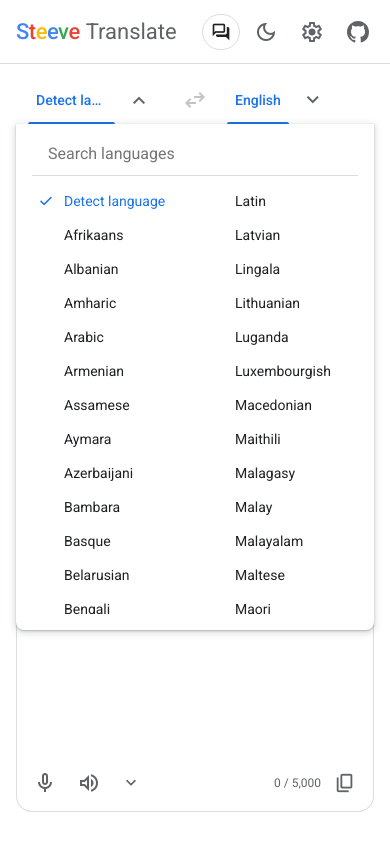
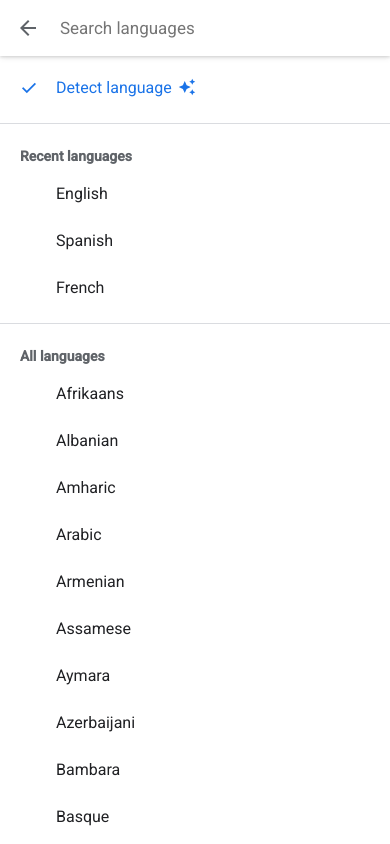
Before and after one commit to stevelacey/translate, a website: page index.html in a window 390 px wide. Both pictures are taken after a click on the button "Detect language". Drawn offline with nearby package versions, Linux system fonts and the light colour scheme; a web font is replaced by a local one.

Commit message:
Redesign the language list, with Google's full-screen layout on phones

```diff
--- a/index.html
+++ b/index.html
@@ -82,6 +82,7 @@
   header, button, .langbar, .picker, .vmenu, .settings, .foot, .convbar, .toast { -webkit-user-select: none; user-select: none; }
   input, textarea { -webkit-user-select: text; user-select: text; }
   button, .tab { position: relative; }
+  button, a { -webkit-tap-highlight-color: transparent; }   /* the ripple is the tap feedback */
   .ripple-host { position: fixed; z-index: 100; overflow: hidden; pointer-events: none; }
   .ripple {
     position: absolute; border-radius: 50%; background: currentColor; opacity: .1; transform: scale(0);
@@ -259,19 +260,27 @@
 
   .picker {
     position: absolute; top: 100%; left: 0; right: 0; z-index: 10; background: var(--bg);
-    box-shadow: var(--shadow); border-radius: 0 0 8px 8px; padding: 8px 0 16px; max-height: 60vh; display: flex; flex-direction: column;
+    border: 1px solid var(--border); border-radius: 16px; overflow: hidden; padding: 0 0 16px; display: flex; flex-direction: column;
   }
   .picker[hidden] { display: none; }
+  .picker-top { display: flex; align-items: center; flex-shrink: 0; border-bottom: 1px solid var(--border); }
+  .picker-back { display: none; margin-left: 8px; }
   .picker input {
-    margin: 0 16px 8px; padding: 12px 16px; border: 0; border-bottom: 1px solid var(--border); background: transparent;
+    flex: 1; min-width: 0; margin: 0; padding: 18px 32px 16px; border: 0; background: transparent;
     color: var(--text); font: 16px Roboto, sans-serif; outline: 0;
   }
-  .picker .list { overflow: auto; columns: 5 170px; column-gap: 0; padding: 0 8px; }
+  .picker .list { overflow: auto; flex: 1; min-height: 0; padding: 8px 8px 0; }
+  .picker .cols { columns: 5 170px; column-gap: 0; }
+  @media (max-width: 1100px) { .picker .cols { columns: 3; } }
+  .picker .opt { white-space: nowrap; overflow: hidden; text-overflow: ellipsis; }   /* keep the sparkle on the same line */
+  .picker .head { padding: 10px 16px 4px 40px; color: var(--muted); font: 500 13px "Google Sans", Roboto, sans-serif; }
+  .picker hr { border: 0; border-top: 1px solid var(--border); margin: 8px -8px; }   /* columns inside a scroller, so it scrolls down, not sideways */
   .picker .opt {
     display: block; width: 100%; text-align: left; border: 0; background: none; color: var(--text);
     padding: 9px 16px 9px 40px; font: 14px Roboto, sans-serif; cursor: pointer; break-inside: avoid; position: relative;
   }
   .picker .opt:hover { background: var(--hover); }
+  .picker .opt .sparkle { vertical-align: -3px; margin-left: 6px; }
   .picker .opt.sel { color: var(--blue); }
 
   .toast {
@@ -288,6 +297,24 @@
     .langbar .side-tabs .tab:not(.active) { display: none; }
     .langbar .side-tabs .tab.active { flex: 1; min-width: 0; overflow: hidden; text-overflow: ellipsis; padding: 0 8px; }
     header { padding: 0 12px 0 16px; gap: 6px; }
+    /* Google's phone layout: one centred language per side, no chevrons or underline */
+    .more, .langbar .ink { display: none; }
+    .langbar .side-tabs { flex: 1; }
+    .langbar { padding: 0; }
+    .langbar .swap { margin: 0 4px; }
+    .langbar .side-tabs .tab.active { text-align: center; padding: 0 4px; }
+    /* Full-screen language list */
+    .picker { position: fixed; inset: 0; z-index: 50; border: 0; border-radius: 0; padding: 0; }
+    .picker-top { border-bottom: 0; box-shadow: 0 1px 3px rgba(0,0,0,.15), 0 2px 6px rgba(0,0,0,.08); position: relative; z-index: 1; }
+    .picker-back { display: grid; }
+    .picker input { padding: 18px 16px 18px 12px; font-size: 17px; }
+    .picker .list { padding: 8px 0 24px; }
+    .picker .cols { columns: 1; }
+    .picker .opt { padding: 14px 16px 14px 56px; font-size: 16px; }
+    .picker .opt.sel::before { left: 18px; font-size: 22px; }
+    .picker .head { padding: 12px 16px 6px 20px; font-size: 14px; font-weight: 600; }
+    .picker hr { margin: 12px 0; }
+    body.picker-open { overflow: hidden; }
     .convbtn .lbl { display: none; }
     .convbtn { padding: 0 8px; }
     textarea { font-size: 22px; line-height: 32px; }
@@ -323,7 +350,10 @@
       <button class="more" data-side="1" title="More target languages"><span class="ms" style="font-size:24px">expand_more</span></button>
     </div>
     <div class="picker" id="picker" hidden>
+      <div class="picker-top">
+        <button class="iconbtn picker-back" title="Back"><span class="ms" style="font-size:24px">arrow_back</span></button>
         <input id="picker-search" placeholder="Search languages" autocomplete="off">
+      </div>
       <div class="list" id="picker-list"></div>
     </div>
   </div>
@@ -667,35 +697,81 @@ function closeMenus(except) {
 
 // ---- language picker ----
 let pickerSide = null;
+// The dropdown covers the text boxes exactly: from under the tabs to the bottom of the boxes.
+function sizePicker() {
+  if (els.picker.hidden) return;
+  if (smallScreen.matches) { els.picker.style.height = ""; return; }   // full screen on phones
+  const top = els.picker.getBoundingClientRect().top;
+  els.picker.style.height = Math.max(200, document.querySelector(".panes").getBoundingClientRect().bottom - top) + "px";
+}
+addEventListener("resize", sizePicker);
 function openPicker(side) {
   if (pickerSide === side) return closePicker();
   closeMenus("picker");
   pickerSide = side;
   document.querySelectorAll(".more").forEach(m => m.classList.toggle("open", +m.dataset.side === side));
   els.picker.hidden = false;
+  sizePicker();
   els.pickerSearch.value = "";
   renderPicker();
-  els.pickerSearch.focus();
+  document.body.classList.toggle("picker-open", smallScreen.matches);
+  if (smallScreen.matches) document.querySelectorAll(".ripple-host").forEach(h => h.remove());   // don't fade over the full-screen list
+  if (!smallScreen.matches) els.pickerSearch.focus();   // on phones, don't pop the keyboard over the list
 }
 function closePicker() {
+  document.body.classList.remove("picker-open");
   pickerSide = null;
   els.picker.hidden = true;
   document.querySelectorAll(".more").forEach(m => m.classList.remove("open"));
 }
+// Material's filled auto_awesome, as SVG so it's solid in every browser.
+const SPARKLE_SVG = '<svg class="sparkle" width="18" height="18" viewBox="0 0 24 24" fill="currentColor" aria-hidden="true"><path d="M19 9l1.25-2.75L23 5l-2.75-1.25L19 1l-1.25 2.75L15 5l2.75 1.25L19 9zm-7.5.5L9 4 6.5 9.5 1 12l5.5 2.5L9 20l2.5-5.5L17 12l-5.5-2.5zM19 15l-1.25 2.75L15 19l2.75 1.25L19 23l1.25-2.75L23 19l-2.75-1.25L19 15z"/></svg>';
+// Detect (left only), then recent languages on small screens, then every language; search shows matches only.
+const smallScreen = matchMedia("(max-width: 760px)");
+// Crossing the breakpoint with the list open re-lays it out for the new size (keeping any search).
+smallScreen.addEventListener("change", () => {
+  if (els.picker.hidden) return;
+  document.body.classList.toggle("picker-open", smallScreen.matches);
+  renderPicker();
+  sizePicker();
+});
 function renderPicker() {
   const q = els.pickerSearch.value.trim().toLowerCase();
-  const entries = [...(pickerSide === 0 ? [[AUTO, "Detect language"]] : []), ...Object.entries(LANGS).sort((a, b) => a[1].localeCompare(b[1]))]
-    .filter(([c, n]) => !q || n.toLowerCase().includes(q) || c.toLowerCase() === q);
+  const all = [...(pickerSide === 0 ? [[AUTO, "Detect language"]] : []), ...Object.entries(LANGS).sort((a, b) => a[1].localeCompare(b[1]))];
   els.pickerList.innerHTML = "";
+  const section = (title, entries) => {
+    if (title) {
+      const h = document.createElement("div");
+      h.className = "head";
+      h.textContent = title;
+      els.pickerList.appendChild(h);
+    }
+    const cols = document.createElement("div");
+    cols.className = "cols";
     for (const [code, name] of entries) {
       const b = document.createElement("button");
       b.className = "opt" + (state.lang[pickerSide] === code ? " sel" : "");
       b.textContent = name;
+      if (code === AUTO) b.insertAdjacentHTML("beforeend", SPARKLE_SVG);
       b.onclick = () => chooseLang(pickerSide, code);
-    els.pickerList.appendChild(b);
+      cols.appendChild(b);
     }
+    els.pickerList.appendChild(cols);
+  };
+  if (q) return section(null, all.filter(([c, n]) => n.toLowerCase().includes(q) || c.toLowerCase() === q));
+  // Large screens: one list (Detect first on the left). The recent languages are already the tabs.
+  if (!smallScreen.matches) return section(null, all);
+  const divider = () => els.pickerList.appendChild(document.createElement("hr"));
+  if (pickerSide === 0) { section(null, [[AUTO, "Detect language"]]); divider(); }
+  // The other box's language counts as recent too.
+  const other = state.lang[1 - pickerSide];
+  const recent = [...new Set([...state.recent[pickerSide], ...(other !== AUTO ? [other] : [])])];
+  section("Recent languages", recent.map(c => [c, LANGS[c]]));
+  divider();
+  section("All languages", all.filter(([c]) => c !== AUTO));
 }
 document.querySelectorAll(".more").forEach(m => m.onclick = e => { e.stopPropagation(); openPicker(+m.dataset.side); });
+document.querySelector(".picker-back").onclick = e => { e.stopPropagation(); closePicker(); };
 els.pickerSearch.addEventListener("input", renderPicker);
 els.pickerSearch.addEventListener("keydown", e => {
   if (e.key === "Enter") { const first = els.pickerList.querySelector(".opt"); if (first) first.click(); }
```
Lines whose indentation alone changed are shown as unchanged.
